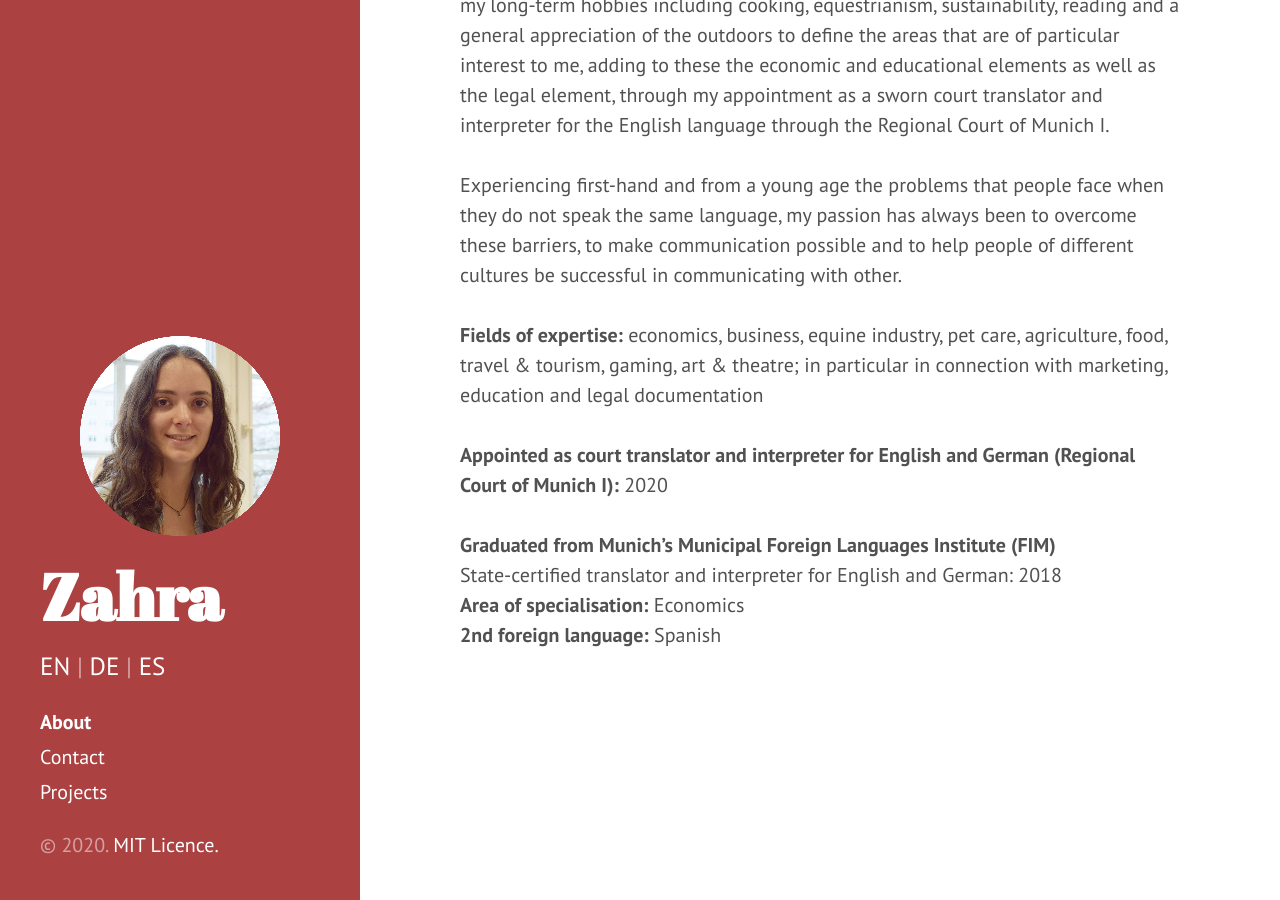
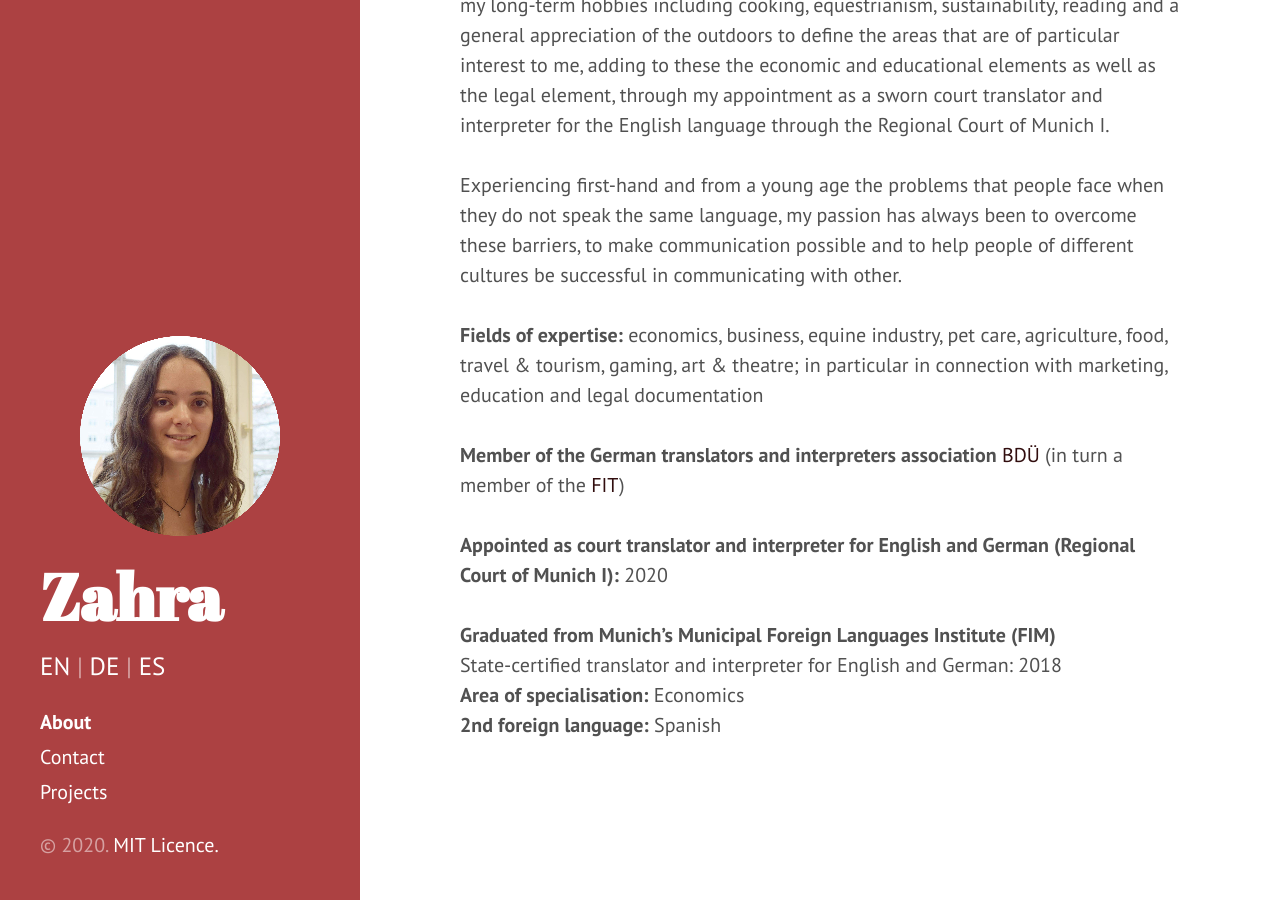
Before and after one commit to Zahra-Claire-Bahrani-Peacock/zahra-claire-bahrani-peacock.github.io, a Jekyll site: the page built from about.md, in a window 1280 px wide and 900 px high, scrolled down 1256 px. Built offline with Jekyll 4.4.1, drawn with Linux system fonts in a browser that asks for light colours.

Commit message:
Update about.md

```diff
--- a/about.md
+++ b/about.md
@@ -22,6 +22,8 @@
 <br/>
 <b>Fields of expertise:</b> economics, business, equine industry, pet care, agriculture, food, travel & tourism, gaming, art & theatre; in particular in connection with marketing, education and legal documentation
 <br/>
+<b>Member of the German translators and interpreters association</b> <a href="https://bdue.de/der-bdue/">BDÜ</a> (in turn a member of the <a href="https://www.fit-ift.org/">FIT</a>)
+<br/>
 <b>Appointed as court translator and interpreter for English and German (Regional Court of Munich&nbsp;I):</b> 2020
 <br/>
 <b>Graduated from Munich’s Municipal Foreign Languages Institute (FIM)</b>
```
